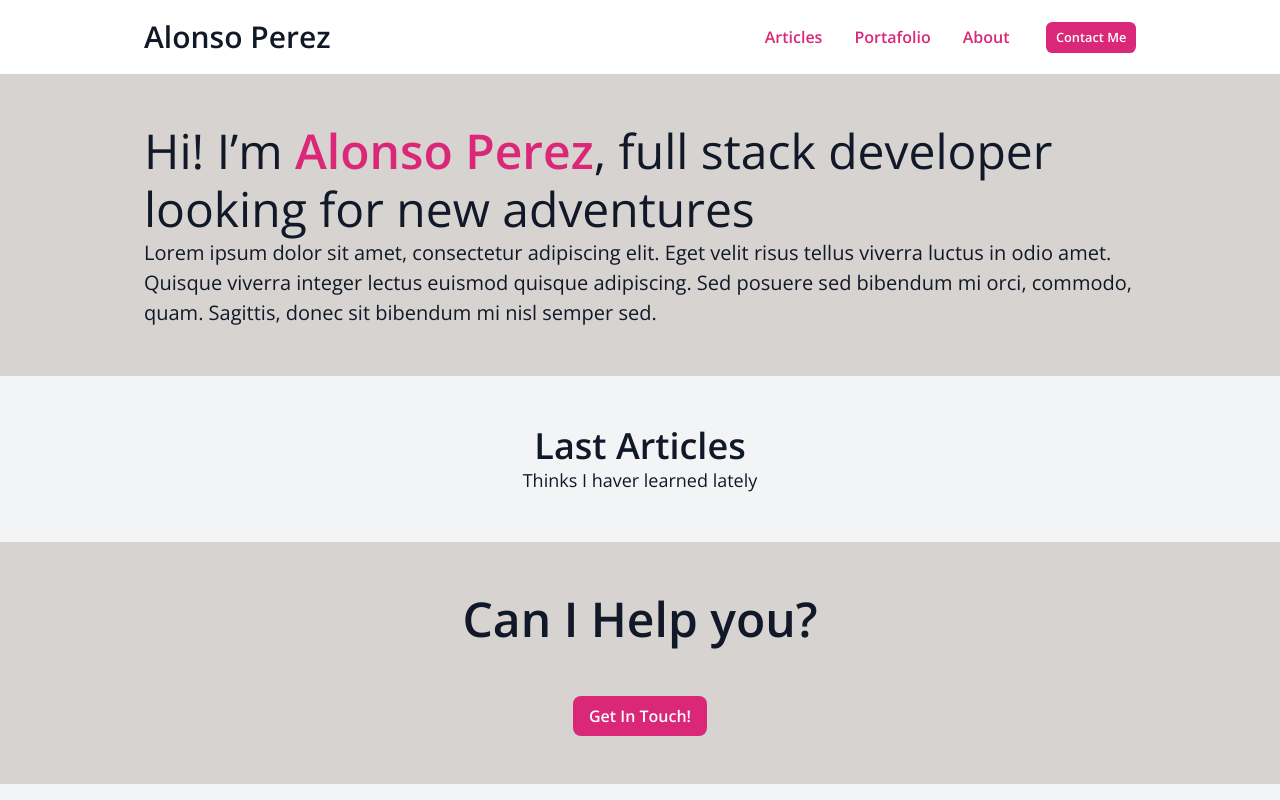
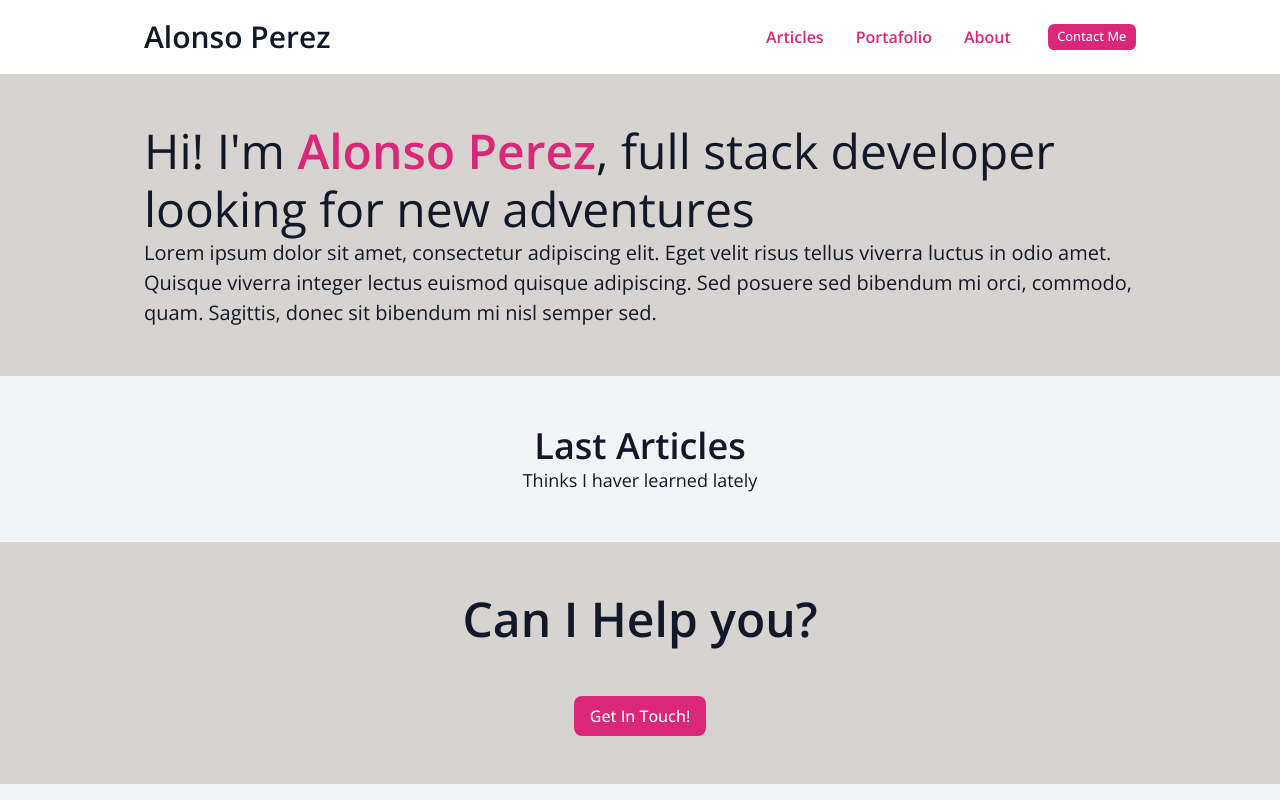
Before and after one commit to Alonzzoh/Blog-Alonzzoh, a plain HTML site: page homepage.html in a window 1280 px wide. Drawn offline with nearby package versions, Linux system fonts and the light colour scheme.

Commit message:
fix button flex

```diff
--- a/assets/css/components/header.css
+++ b/assets/css/components/header.css
@@ -16,7 +16,7 @@
 
 .navbar-links{
   display: flex;
-  justify-content: space-between;
+  flex-wrap: wrap;
   padding: 0px;
   gap: 1em;
   align-items: center;
--- a/assets/css/global/buttons.css
+++ b/assets/css/global/buttons.css
@@ -3,14 +3,14 @@
 .button {
   border: none;
   border-radius: 0.5em;
-  font-family: "Open Sans";
   font-size: 1em;
   line-height: 1em;
-  font-weight: 600;
+  font-weight: 500;
   text-transform: capitalize;
-  padding: 12px 16px;
+  padding: 0.75em 1em;
   cursor: pointer;
-  display: inline;
+
+  display: flex;
   gap: 0.35em;
   justify-content: center;
   align-items: center;
--- a/homepage.html
+++ b/homepage.html
@@ -42,7 +42,7 @@
     <section class="padding-section-md bg-color-secondary-light">
       <div class="container-lg">
         <h2 class="heading-xl regular">
-          Hi! I’m <span class="semibold color-primary">Alonso Perez</span>, full
+          Hi! I'm <span class="semibold color-primary">Alonso Perez</span>, full
           stack developer looking for new adventures
         </h2>
         <p class="text-xl light">
```
